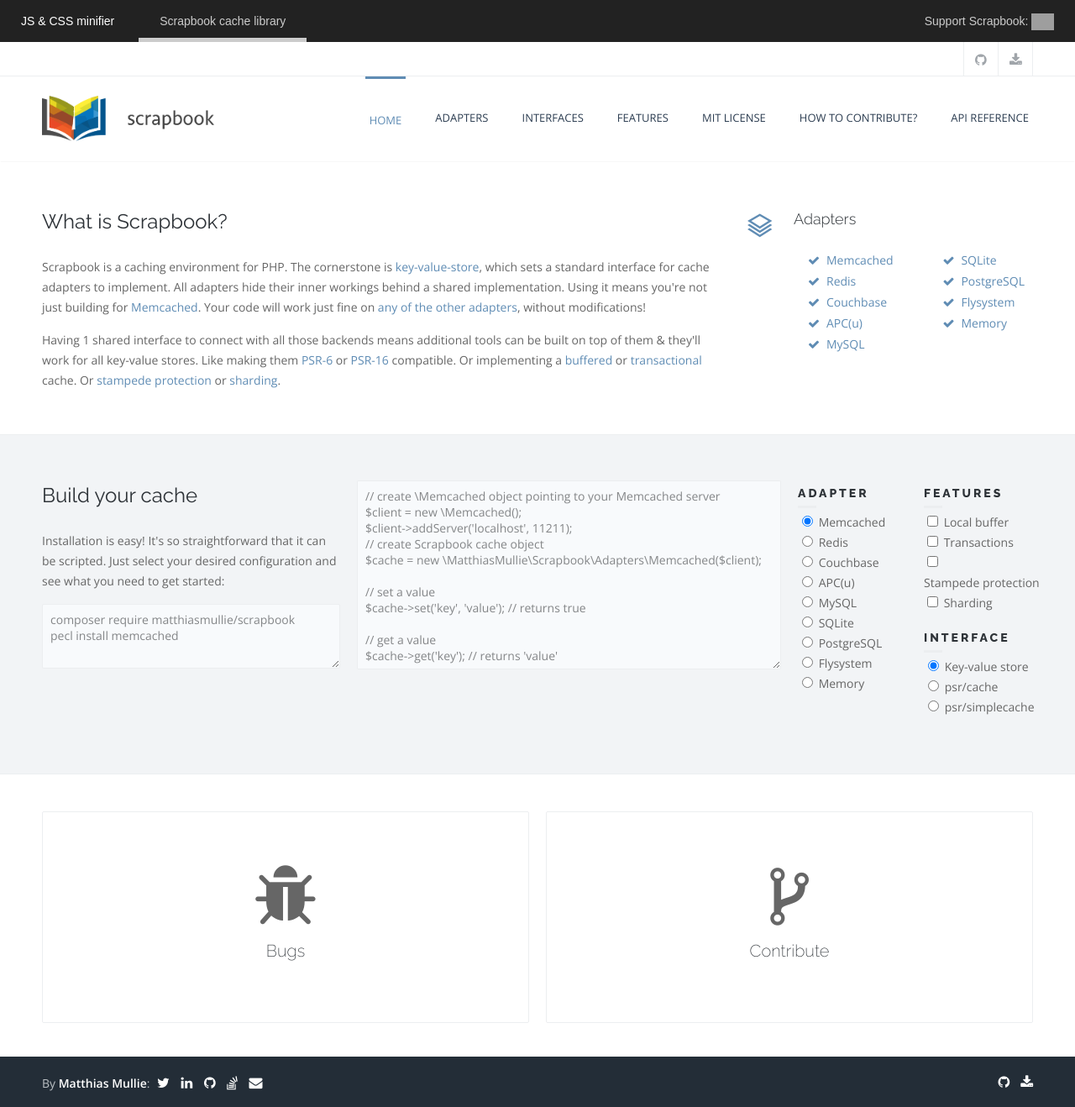
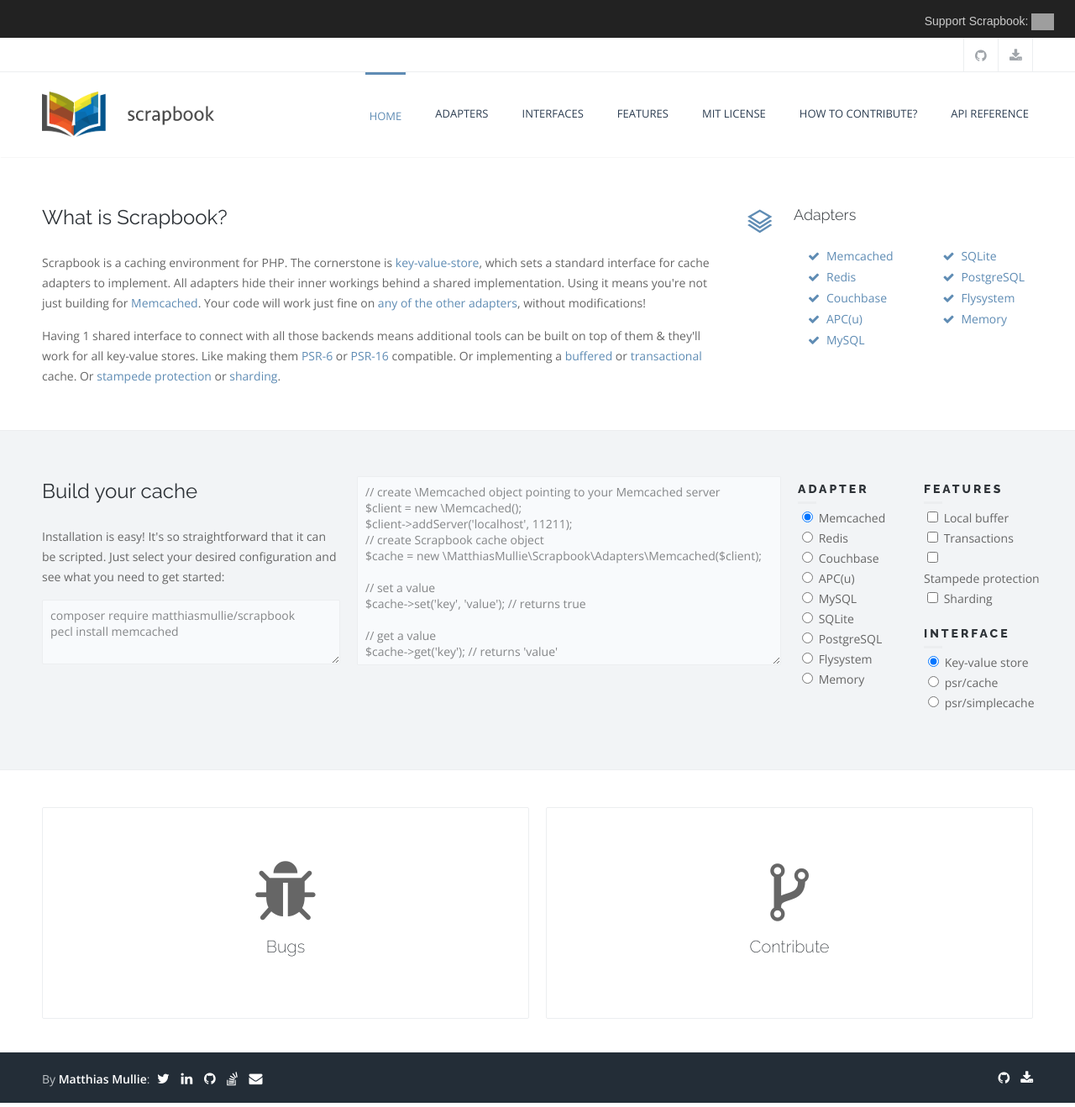
Before and after one commit to matthiasmullie/scrapbook, a Jekyll site: the page built from index.html, in a window 1280 px wide. Shown: the whole page at 84% size. Built offline with Jekyll 4.4.1, drawn with Linux system fonts in a browser that asks for light colours; the list of posts is cut into pages by our own code; grey boxes are pictures that could not be loaded.

Commit message:
Remove minifier/scrapbook project navigation

```diff
--- a/_layouts/base.html
+++ b/_layouts/base.html
@@ -64,8 +64,6 @@
 	}
 </style>
 <div class="projects-bar">
-	<a href="https://www.minifier.org" title="JS &amp; CSS minifier">JS &amp; CSS minifier</a>
-	<a href="https://www.scrapbook.cash" title="Scrapbook cache library" class="active">Scrapbook cache library</a>
 	<a href="https://www.paypal.com/cgi-bin/webscr?cmd=_s-xclick&amp;hosted_button_id=3U2JXHLRMCPKL">Support Scrapbook: <img src="https://www.mullie.eu/public/donate.png"></a>
 </div>
 
```
